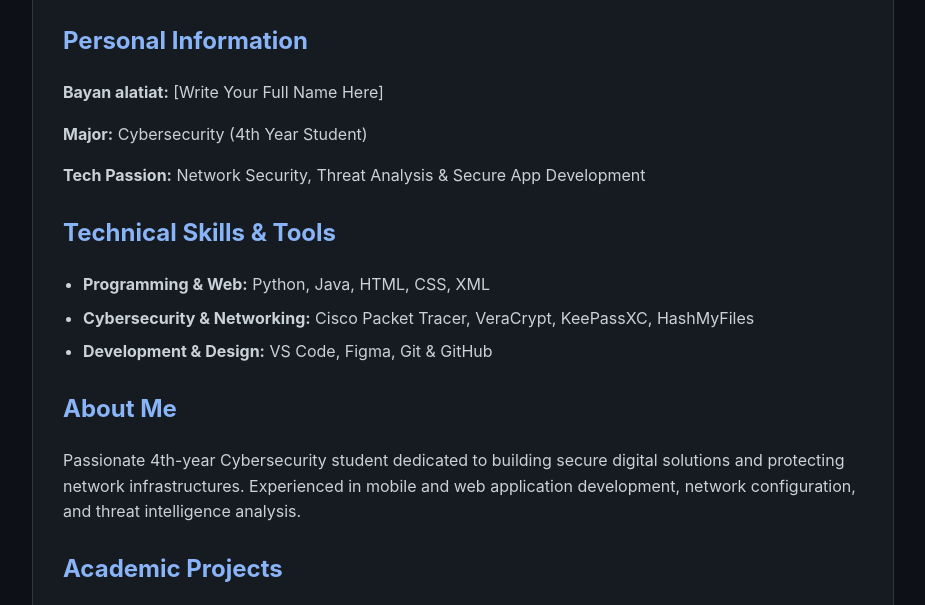
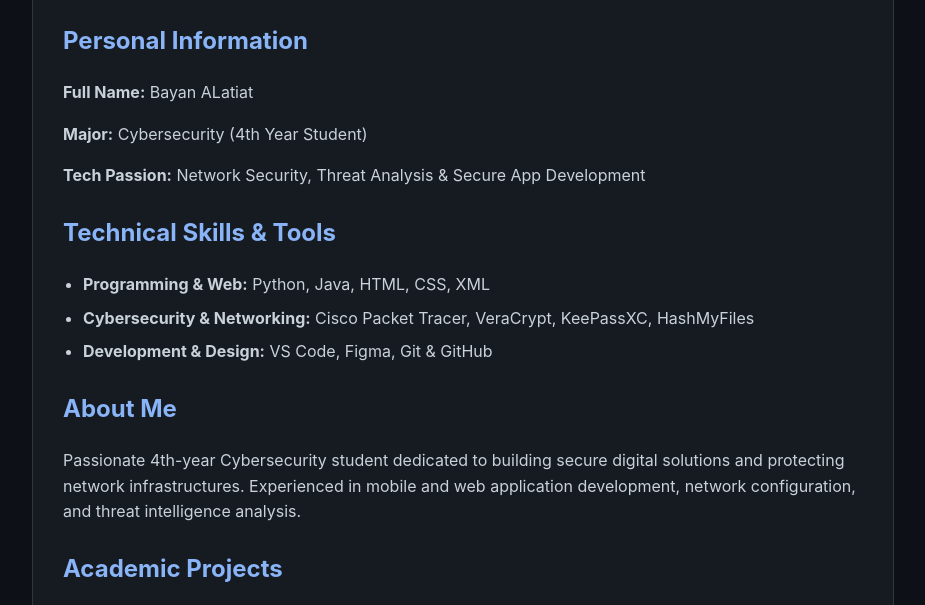
Before and after one commit to m04-1j/portfolio, a plain HTML site: page index.html in a window 1280 px wide. Shown: the part 139-744 px from the top of the page, without its empty margins (177-1102 px from the left). Drawn offline with Linux system fonts and the light colour scheme.

Commit message:
Update personal information in index.html

```diff
--- a/index.html
+++ b/index.html
@@ -19,7 +19,7 @@
         <h1>Personal Portfolio</h1>
 
         <h2>Personal Information</h2>
-        <p><strong>Bayan alatiat:</strong> [Write Your Full Name Here]</p>
+        <p><strong>Full Name:</strong> Bayan ALatiat</p>
         <p><strong>Major:</strong> Cybersecurity (4th Year Student)</p>
         <p><strong>Tech Passion:</strong> Network Security, Threat Analysis & Secure App Development</p>
 
```
